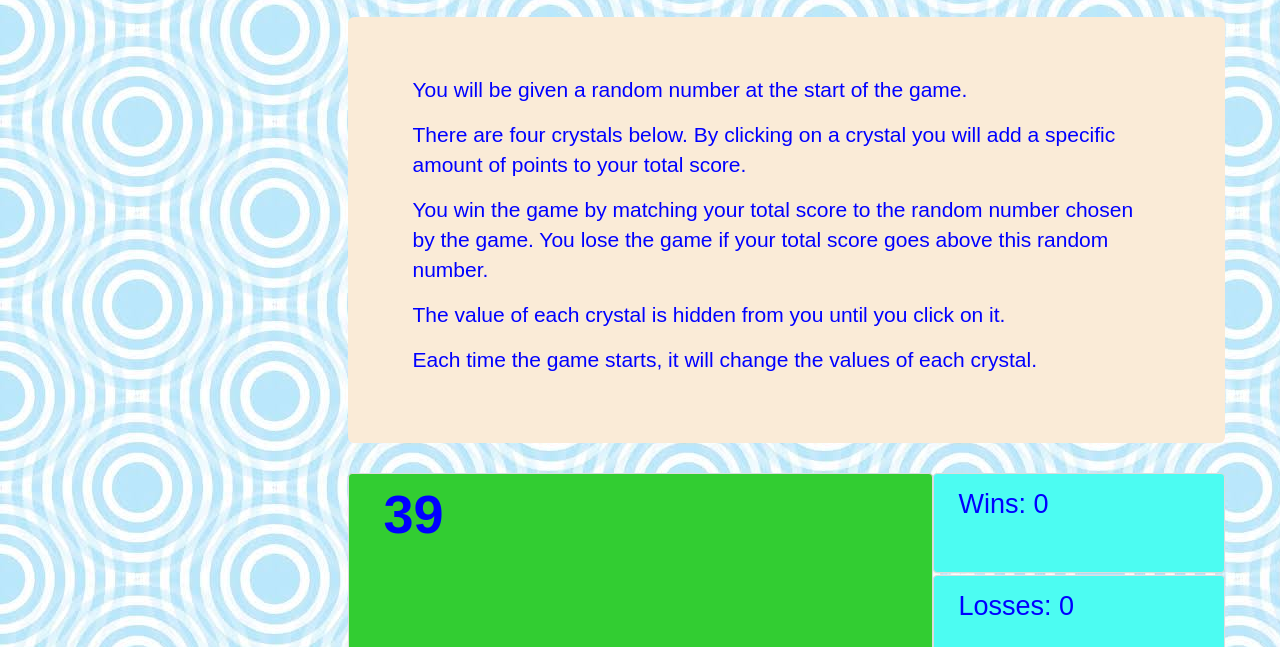
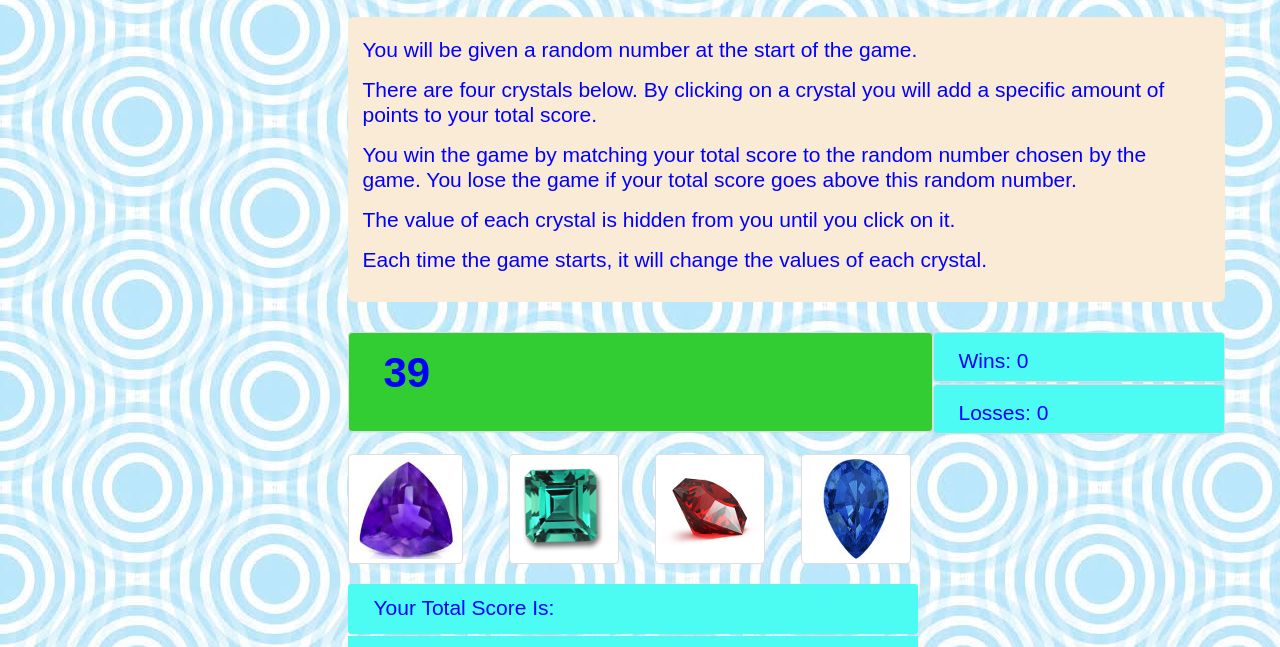
Before and after one commit to shulme801/crystal-collector-game, a plain HTML site: page index.html in a window 1280 px wide. Shown: the part 153-800 px from the top of the page. Drawn offline with nearby package versions, Linux system fonts and the light colour scheme.

Commit message:
20 Oct 1845

```diff
--- a/assets/css/style.css
+++ b/assets/css/style.css
@@ -1,3 +1,5 @@
+
+
 * {
   box-sizing: border-box;
 }
@@ -8,8 +10,8 @@
 
 body {
   font-family: Arial, "Helvetica Neue", Helvetica, sans-serif;
-  font-size: 18px;
-  line-height: 30px;
+  font-size: 14px;
+  line-height: 25px;
   color: #FFD700;
   background-image: url('../images/circle_background.jpeg');
 }
@@ -46,7 +48,7 @@ body {
 }
 
 .statsBox {
-  height: 100px;
+  height: 50px;
   background-color: #4cfcf2;
 }
 
@@ -67,6 +69,7 @@ body {
 #myJumbotron {
   background-color: #faebd7;
   color: blue;
+  padding: 10px;
 }
 
 #directions {
@@ -77,7 +80,7 @@ body {
 }
 #gameRandomBox {
   background-color: #32cd32;
-  height: 200px;
+  height: 100px;
 
 }
 
--- a/index.html
+++ b/index.html
@@ -15,7 +15,7 @@
 
     </head>
     <body>
-        <div class="container">
+        <div class="container myContainer">
 
     		<!-- Game Title -->
     		<div class="row">
@@ -33,7 +33,7 @@
 
     			<div class="col-md-3 col-sm-3 col-xs-3">
     			</div>
-    			<div  class="col-md-9 col-sm-9 jumbotron" id="myJumbotron">
+    			<div  class="col-md-9 col-sm-9 col-xs-9 jumbotron" id="myJumbotron">
     				<div id="directions">
 		    			<p>
 	    					You will be given a random number at the start of the game.
@@ -59,17 +59,17 @@
     		<div class="row">
 				<div class="col-md-3 col-sm-3 col-xs-3">
 	    		</div>
-	    		<div class="col-md-6 col-sm-6 panel panel-default panel-body" id="gameRandomBox">
+	    		<div class="col-md-6 col-sm-6 col-xs-6 panel panel-default panel-body" id="gameRandomBox">
 	    				<span id="num2Guess"> </span>
 	    		</div>
 	    		<div class="col-md-3 col-sm-3 col-xs-3">
 	    			<div class="row"> <!-- First sub row -->
-	    				<div class="col-md-12 col-sm-12 col-xs-12 panel panel-default panel-body statsBox" id="winsBox">
+	    				<div class="col-md-12 col-sm-12 col-xs-6 panel panel-default panel-body statsBox" id="winsBox">
 	    					<span class="statsNum" id="numWins"> </span>
 	    				</div>
 	    			</div>
 	    			<div class="row"> <!-- Second sub row -->
-	    				<div class="col-md-12 col-sm-12 col-xs-12 panel panel-default panel-body statsBox">
+	    				<div class="col-md-12 col-sm-12 col-xs-6 panel panel-default panel-body statsBox">
 	    					<span class="statsNum" id="numLosses"> </span>
 	    				</div>
 	    			</div>
```
